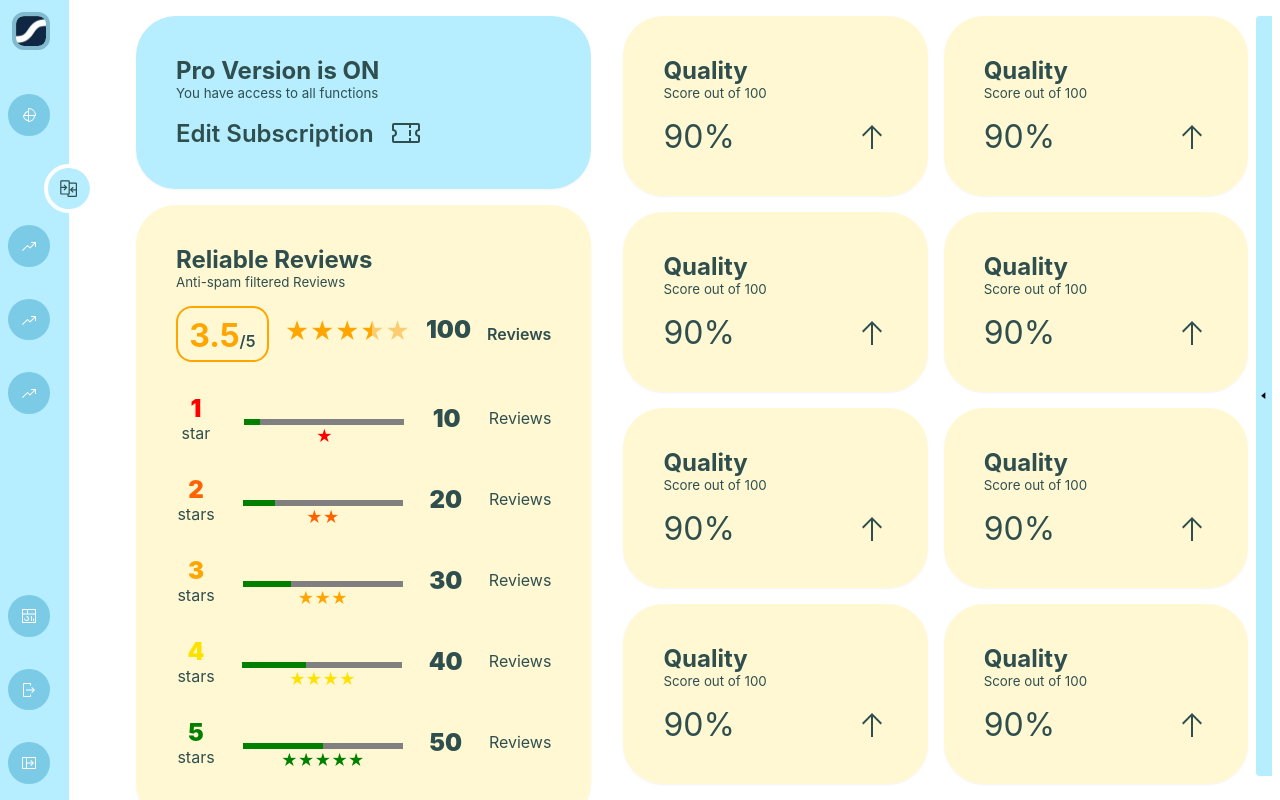
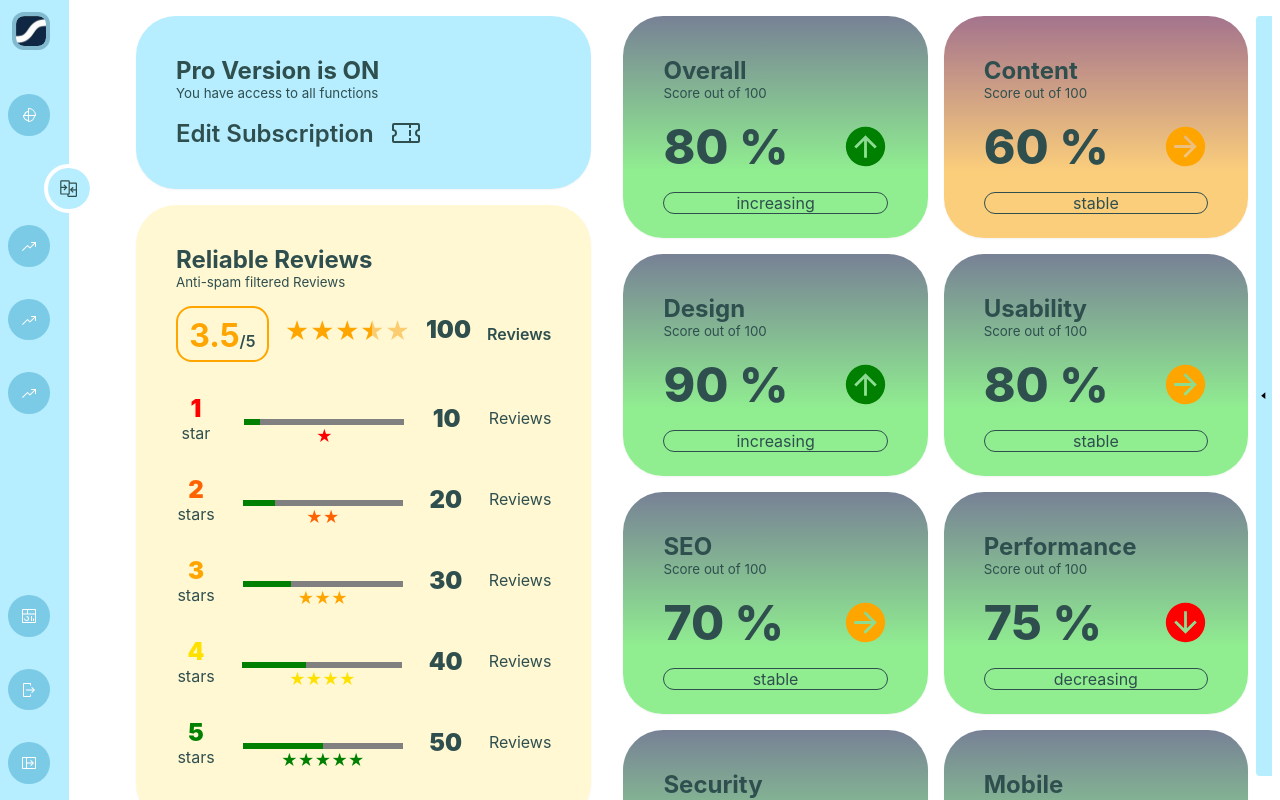
Before and after one commit to MariaBurmeister/reQiew_code-test, a React (Vite) app: page /benchmark in a window 1280 px wide. Shown: the top 800 px of the page. Built offline with nearby package versions, Linux system fonts and the light colour scheme.

Commit message:
feat(UX): improve scores visualisation

```diff
--- /dev/null
+++ b/src/components/Score.scss
@@ -0,0 +1,60 @@
+@import '../variables';
+
+.score__card {
+
+    &.score__quality__high {
+        background: linear-gradient(0deg, $good-color-light 0%, $good-color-light 30%, rebeccaPurple 150%);
+    }
+
+    &.score__quality__medium {
+        background: linear-gradient(0deg, $neutral-color-light 0%, $neutral-color-light 30%, rebeccaPurple 150%);
+    }
+
+    &.score__quality__low {
+        background: linear-gradient(0deg, $critical-color-light 0%, $critical-color-light 30%, rebeccaPurple 150%);
+    }
+
+    padding-bottom: .5rem;
+
+}
+
+.score__content {
+    display: flex;
+    flex-direction: row;
+
+    justify-content: space-between;
+    align-items: center;
+    justify-items: stretch;
+
+    gap: 1rem;
+
+    flex-wrap: wrap-reverse;
+
+}
+
+.score__score {
+    font-size: 3rem;
+    font-weight: 800;
+}
+
+.score__trend {
+    font-weight: bolder;
+    border-radius: 50%;
+
+    &.trend-increasing {
+        color: $good-color;
+    }
+    &.trend-stable {
+        color: $neutral-color;
+    }
+    &.trend-decreasing {
+        color: $critical-color;
+    }
+}
+
+.score__transcript {
+    text-align: center;
+    border: 1px solid;
+    border-radius: 15px;
+
+}
--- /dev/null
+++ b/src/components/Score.tsx
@@ -0,0 +1,33 @@
+import { FunctionComponent } from "react";
+import { Card } from "./layout";
+import { Icon } from "@iconify/react";
+
+import './Score.scss';
+
+type Trend = 'increasing' | 'decreasing' | 'stable';
+
+interface Score {
+    aspect: string;
+    description?: string;
+    score: number;
+    trend: Trend;
+    stableRange?: [number, number];
+}
+
+export const Score: FunctionComponent<Score> = ({aspect, description, score, trend, stableRange}) => {
+    const [min, max] = stableRange || [33, 66];
+    const scoreQuality = score < min ? 'low' : score > max ? 'high' : 'medium';
+    return (
+        <Card className={`score__card score__quality__${scoreQuality}`} title={aspect} titleHelp={description || `Score out of 100`}>
+            <div className="score__content">
+                <p className={`h1 score__score score__quality__${scoreQuality}`}>{score} %</p>
+                <div>
+                    {trend === 'increasing' && <Icon inline width={45} className="h1 score__trend trend-increasing" icon="carbon:previous-filled" rotate={45}/>}
+                    {trend === 'stable' && <Icon inline width={45} className="h1 score__trend trend-stable" icon="carbon:previous-filled" rotate={90}/>}
+                    {trend === 'decreasing' && <Icon inline width={45} className="h1 score__trend trend-decreasing" icon="carbon:previous-filled" rotate={135}/>}
+                </div>
+            </div>
+            <p className="score__transcript">{trend}</p>
+        </Card>
+    );
+};
--- a/src/components/composites/aspect-scores/AspectScoresComposite.tsx
+++ b/src/components/composites/aspect-scores/AspectScoresComposite.tsx
@@ -1,16 +1,16 @@
 import { FunctionComponent, useState } from "react";
 import { Button } from "../../Button";
-import { useReviews } from "../../hooks&types";
+import { useReviewsData } from "../../hooks&types";
 import { InDepthReviews } from "../../InDepthReviews";
-import { Card } from "../../layout";
 import { ProAccountCta } from "../../ProAccountCta";
 import { Icon } from "@iconify/react";
 
 import './AspectScoresComposite.scss';
 import { DropdownSelect } from "../../DropdownSelect";
+import { Score } from "../../Score";
 
 export const AspectScoresComposite: FunctionComponent = () => {
-    const {averageRating, amountOfReviews, reviewsByRate} = useReviews();
+    const {averageRating, amountOfReviews, reviewsByRate, aspectScores} = useReviewsData();
     const [showFilters, setShowFilters] = useState(false);
     const [positionFilters, setPositionFilters] = useState<'header' | 'sidebar'>('sidebar');
 
@@ -105,57 +105,11 @@ export const AspectScoresComposite: FunctionComponent = () => {
                 <div className="column-1">
                 <ProAccountCta/>
                 <InDepthReviews title="Reliable Reviews" titleHelp="Anti-spam filtered Reviews" averageRating={averageRating} amountOfReviews={amountOfReviews} reviewsByRate={reviewsByRate}/>
-                <InDepthReviews title="Reliable Reviews" titleHelp="Anti-spam filtered Reviews" averageRating={averageRating} amountOfReviews={amountOfReviews} reviewsByRate={reviewsByRate}/>
                 </div>
                 <div className="scores__container">
-                    <Card title="Quality" titleHelp="Score out of 100">
-                        <div className="score__content">
-                            <p className="h1">90%</p>
-                            <Icon inline className="h1" icon="carbon:arrow-up"/>
-                        </div>
-                    </Card>
-                    <Card title="Quality" titleHelp="Score out of 100" className="score__card">
-                        <div className="score__content">
-                            <p className="h1">90%</p>
-                            <Icon inline className="h1" icon="carbon:arrow-up"/>
-                        </div>
-                    </Card>
-                    <Card title="Quality" titleHelp="Score out of 100" className="score__card">
-                        <div className="score__content">
-                            <p className="h1">90%</p>
-                            <Icon inline className="h1" icon="carbon:arrow-up"/>
-                        </div>
-                    </Card>
-                    <Card title="Quality" titleHelp="Score out of 100" className="score__card">
-                        <div className="score__content">
-                            <p className="h1">90%</p>
-                            <Icon inline className="h1" icon="carbon:arrow-up"/>
-                        </div>
-                    </Card>
-                    <Card title="Quality" titleHelp="Score out of 100" className="score__card">
-                        <div className="score__content">
-                            <p className="h1">90%</p>
-                            <Icon inline className="h1" icon="carbon:arrow-up"/>
-                        </div>
-                    </Card>
-                    <Card title="Quality" titleHelp="Score out of 100" className="score__card">
-                        <div className="score__content">
-                            <p className="h1">90%</p>
-                            <Icon inline className="h1" icon="carbon:arrow-up"/>
-                        </div>
-                    </Card>
-                    <Card title="Quality" titleHelp="Score out of 100" className="score__card">
-                        <div className="score__content">
-                            <p className="h1">90%</p>
-                            <Icon inline className="h1" icon="carbon:arrow-up"/>
-                        </div>
-                    </Card>
-                    <Card title="Quality" titleHelp="Score out of 100" className="score__card">
-                        <div className="score__content">
-                            <p className="h1">90%</p>
-                            <Icon inline className="h1" icon="carbon:arrow-up"/>
-                        </div>
-                    </Card>
+                    {aspectScores.map(({aspect, score, trend }, index) => (
+                        <Score key={index} aspect={aspect} score={score} trend={trend}/>
+                    ))}
                 </div>
             </section>
         </>
--- a/src/components/hooks&types/index.ts
+++ b/src/components/hooks&types/index.ts
@@ -1,2 +1,2 @@
-export { useReviews } from './useReviews';
-export type { Rate, ReviewsByRate, ReviewsData } from './useReviews';
+export { useReviewsData } from './useReviewsData';
+export type { Rate, ReviewsByRate, ReviewsData } from './useReviewsData';
--- a/src/components/hooks&types/useReviews.tsx
+++ /dev/null
@@ -1,23 +0,0 @@
-export type Rate = 1 | 2 | 3 | 4 | 5;
-export type ReviewsByRate = Record<Rate, number>;
-
-export interface ReviewsData {
-    averageRating: number;
-    amountOfReviews: number;
-    reviewsByRate: ReviewsByRate
-}
-
-
-export const useReviews = (): ReviewsData => {
-    return {
-        averageRating: 3.5,
-        amountOfReviews: 100,
-        reviewsByRate: {
-            1: 10,
-            2: 20,
-            3: 30,
-            4: 40,
-            5: 50
-        }
-    } ;
-}
--- /dev/null
+++ b/src/components/hooks&types/useReviewsData.tsx
@@ -0,0 +1,89 @@
+export type Rate = 1 | 2 | 3 | 4 | 5;
+export type ReviewsByRate = Record<Rate, number>;
+
+export interface ReviewsData {
+    averageRating: number;
+    amountOfReviews: number;
+    reviewsByRate: ReviewsByRate
+    aspectScores: AspectScore[]
+}
+
+export interface AspectScore {
+    aspect: string;
+    description?: string;
+    score: number;
+    trend: Trend;
+}
+
+type Trend = 'increasing' | 'decreasing' | 'stable';
+
+export const useReviewsData = (): ReviewsData => {
+    return {
+        averageRating: 3.5,
+        amountOfReviews: 100,
+        reviewsByRate: {
+            1: 10,
+            2: 20,
+            3: 30,
+            4: 40,
+            5: 50
+        },
+        aspectScores : [
+            {
+                aspect: 'Overall',
+                score: 80,
+                trend: 'increasing'
+            },
+            {
+                aspect: 'Content',
+                score: 60,
+                trend: 'stable'
+            },
+            {
+                aspect: 'Design',
+                score: 90,
+                trend: 'increasing'
+            },
+            {
+                aspect: 'Usability',
+                score: 80,
+                trend: 'stable'
+            },
+            {
+                aspect: 'SEO',
+                score: 70,
+                trend: 'stable'
+            },
+            {
+                aspect: 'Performance',
+                score: 75,
+                trend: 'decreasing'
+            },
+            {
+                aspect: 'Security',
+                score: 80,
+                trend: 'stable'
+            },
+            {
+                aspect: 'Mobile',
+                score: 95,
+                trend: 'increasing'
+            },
+            {
+                aspect: 'Accessibility',
+                score: 50,
+                trend: 'increasing'
+            },
+            {
+                aspect: 'Privacy',
+                score: 100,
+                trend: 'stable'
+            },
+            {
+                aspect: 'Social',
+                score: 10,
+                trend: 'decreasing'
+            }
+        ]
+    } ;
+}
--- a/src/components/layout/Card.tsx
+++ b/src/components/layout/Card.tsx
@@ -17,7 +17,7 @@ export interface CardProps {
 
 export const Card : FunctionComponent<CardProps> = ({title, titleHelp, linkTo, onClick, className, children, variant = 'base'}) => {
     return (
-            <article className={`card ${variant}${linkTo || onClick ? ' clickable' : ''}${className ? ' className' : ''}`}>
+            <article className={`card ${variant}${linkTo || onClick ? ' clickable' : ''}${className ? ' ' + className : ''}`}>
                 <header>
                     <h4 className="h2">{title}</h4>
                     <p className="help-text">{titleHelp}</p>
```
